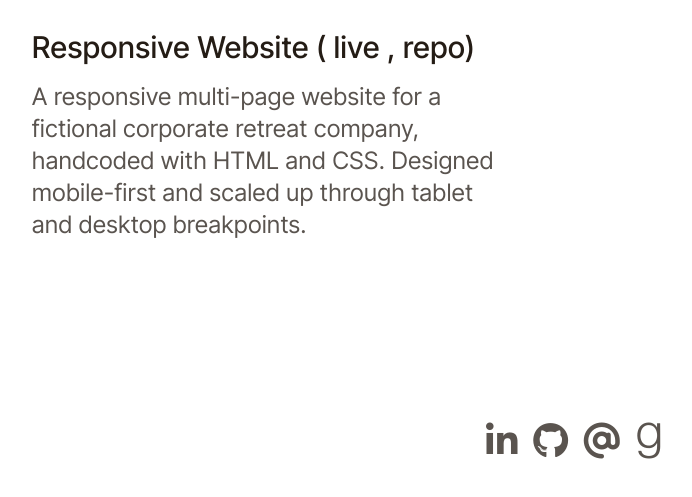
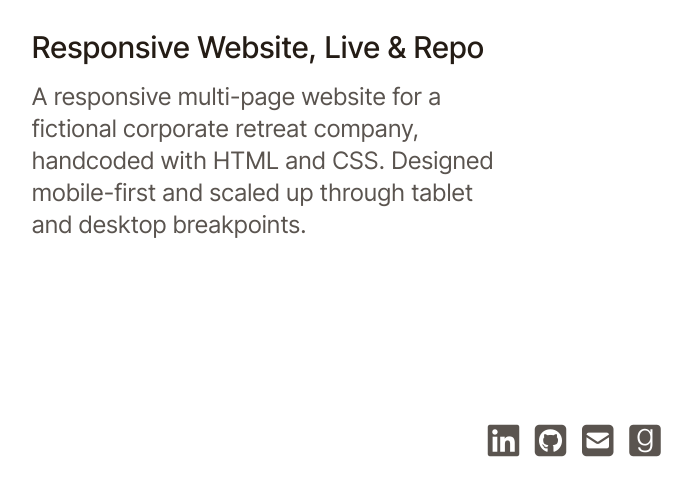
Before and after one commit to cosmogyny/portfolio1, a website: page index.html in a window 1280 px wide. Shown: the part 1611-2108 px from the top of the page, without its empty margins (64-756 px from the left). Drawn offline with Linux system fonts and the light colour scheme.

Commit message:
changed icon type) clear

```diff
--- a/index.html
+++ b/index.html
@@ -82,10 +82,11 @@
                 object-cover">
             </a>
             <h2 class="text-3xl pt-8 text-[#241C15]" style="font-weight: 500">
-                Responsive Website (<a href="./projects/responsive-web-project-main/index.html" class="text-[#241C15] hover:text-[#cccccc]" target="_blank" rel="noopener noreferrer">
-                    live </a>,
+                Responsive Website, <a href="./projects/responsive-web-project-main/index.html"
+                class="text-[#241C15] hover:text-[#cccccc]" target="_blank" rel="noopener noreferrer">
+                    Live</a> &
                 <a href="./projects/responsive-web-project-main/index.html" class="text-[#241C15] hover:text-[#cccccc]" target="_blank" rel="noopener noreferrer">
-                    repo</a>)
+                    Repo</a>
                 </h2>
 
             <p class="pt-4 pb-4">
@@ -103,13 +104,13 @@
     <footer class="text-center text-4xl pt-20 tracking-widest">
         <p>
             <a href="https://www.linkedin.com/in/caitlinduquette/" target="_blank" class="text-[#5A544F] hover:text-[#cccccc]" rel="noopener noreferrer">
-                <i class="fa-brands fa-linkedin-in"></i></a>
+                <i class="fa-brands fa-linkedin"></i></a>
             <a href="https://github.com/cosmogyny" target="_blank" class="text-[#5A544F] hover:text-[#cccccc]" rel="noopener noreferrer">
-                <i class="fa-brands fa-github"></i></a>
+                <i class="fa-brands fa-square-github"></i></a>
             <a href="mailto:caitlin.duquette@gmail.com" target="_blank" class="text-[#5A544F] hover:text-[#cccccc]" rel="noopener noreferrer">
-                <i class="fa-solid fa-at"></i></a>
+                <i class="fa-solid fa-square-envelope"></i></a>
             <a href="https://goodreads.com/caitdu" target="_blank" class="text-[#5A544F] hover:text-[#cccccc]" rel="noopener noreferrer">
-                <i class="fa-brands fa-goodreads-g"></i></a>
+                <i class="fa-brands fa-goodreads"></i></a>
         </p>
     </footer>
     </div>
```
Also changed, not shown: about.html (+4 -4 lines).
